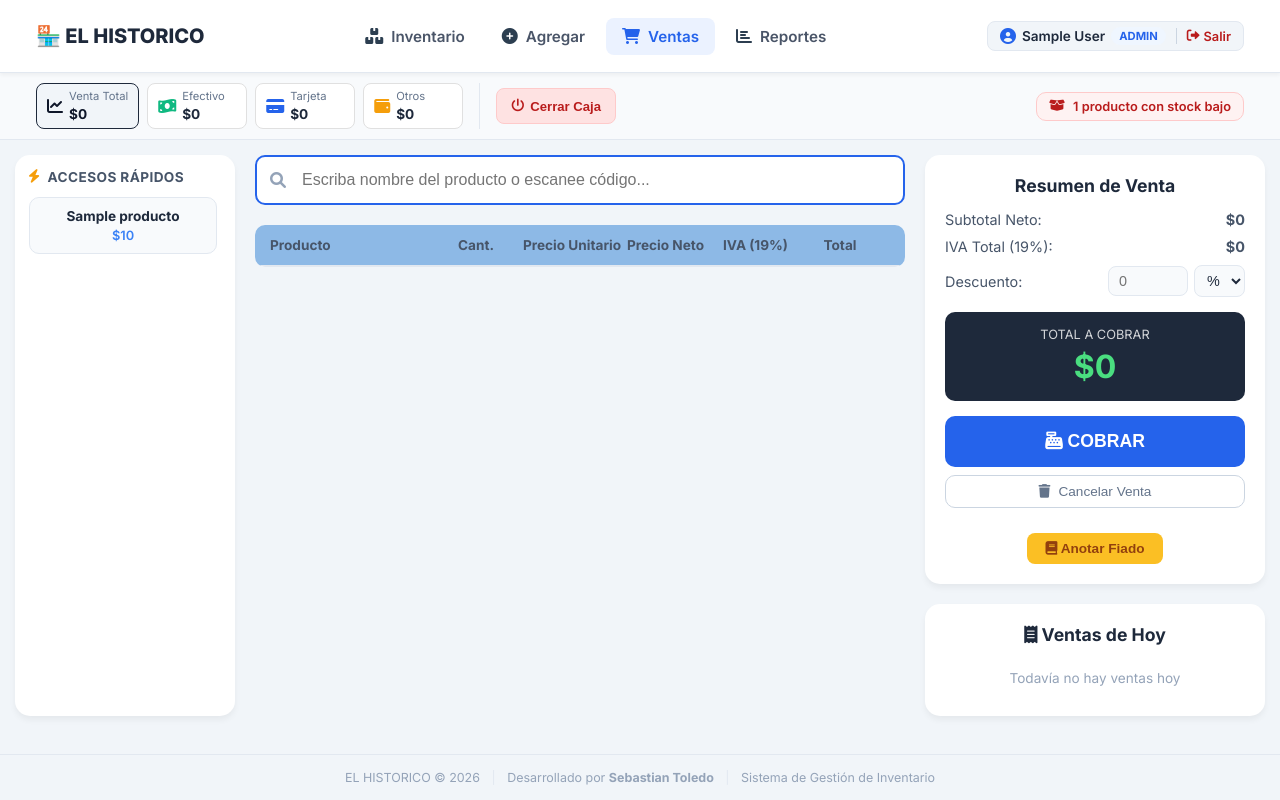
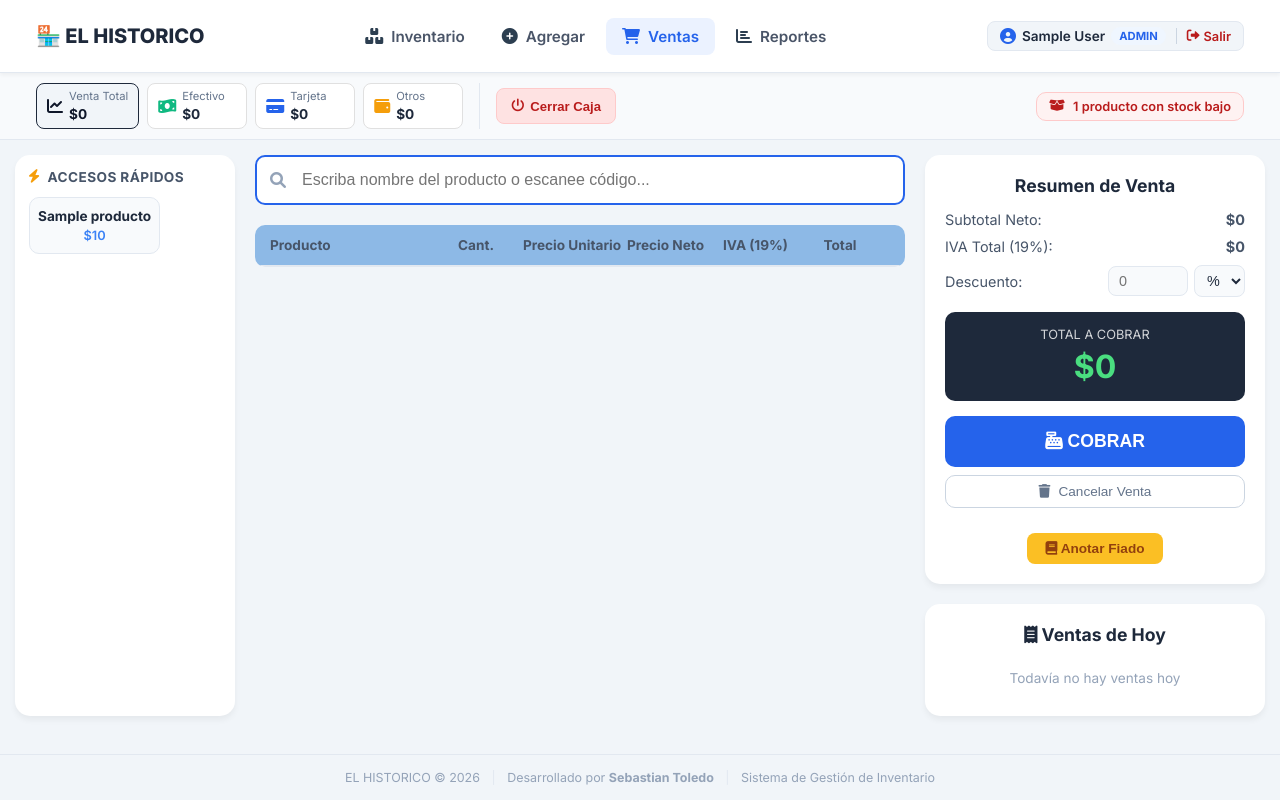
Before and after one commit to SebastianEdison/InWeb, a Flask app: page /ventas in a window 1280 px wide. Run offline with Flask 3, Linux system fonts and the light colour scheme; the visitor is signed in with stand-in values (Sample User, id 1); data comes from the database, SQL or seed files in the repository; tables that the repository leaves empty hold one stand-in row (values such as "Sample post"); data that the repository does not hold is empty.

Commit message:
Accesos rapidos en grilla de 2 columnas dentro del sidebar izquierdo
Antes era una sola columna vertical; ahora se acomodan de a 2 por
fila, pegados a la izquierda, en el orden en que llegan.

```diff
--- a/static/style.css
+++ b/static/style.css
@@ -862,9 +862,9 @@ h1, h2, h3 {
 .accesos-rapidos-titulo i { color: #f59e0b; }
 
 .accesos-rapidos-grid {
-    display: flex;
-    flex-direction: column;
-    flex-wrap: nowrap;
+    display: grid;
+    grid-template-columns: repeat(2, 1fr);
+    align-content: start;
     gap: 10px;
     flex: 1;
     min-height: 0;
@@ -1234,6 +1234,7 @@ h1, h2, h3 {
     .ventas-favoritos-sidebar { order: -1; }
     .accesos-rapidos-container { height: auto; }
     .accesos-rapidos-grid {
+        display: flex;
         flex-direction: row;
         overflow-x: auto;
         overflow-y: visible;
```
